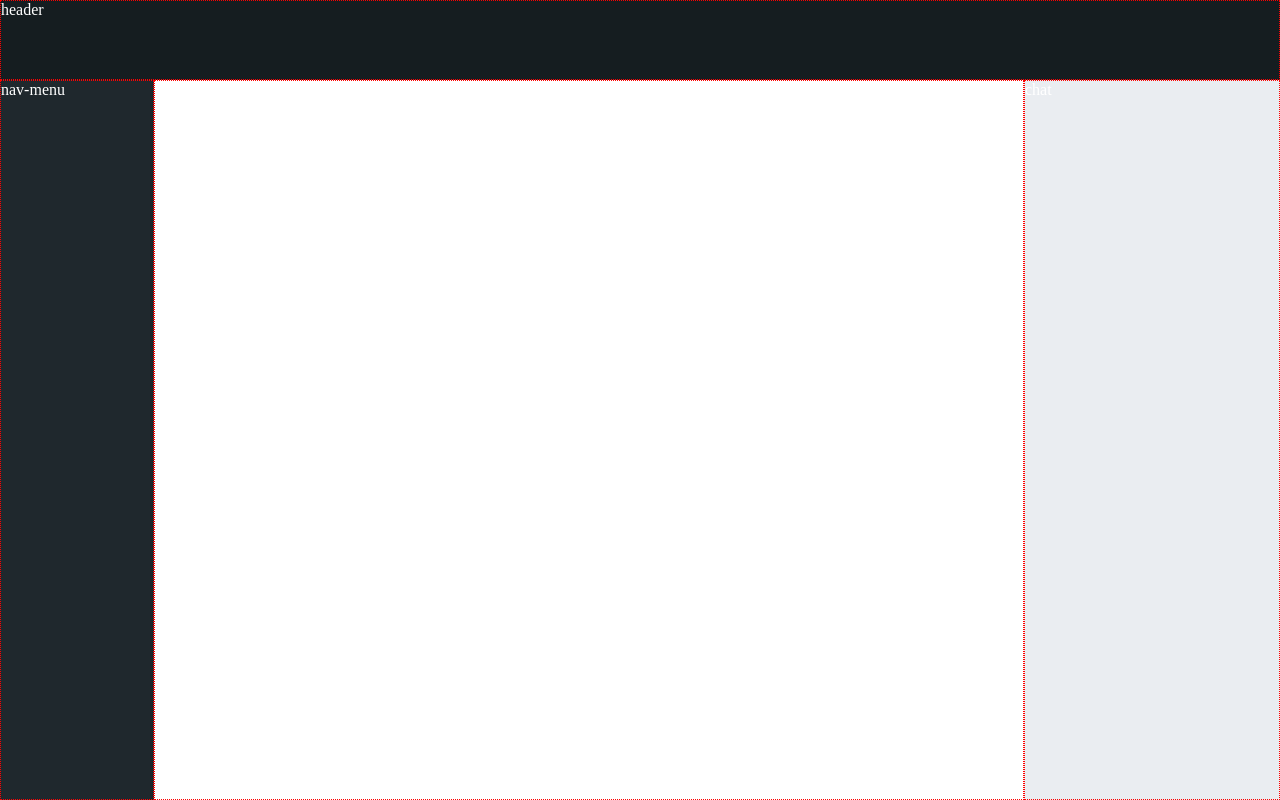
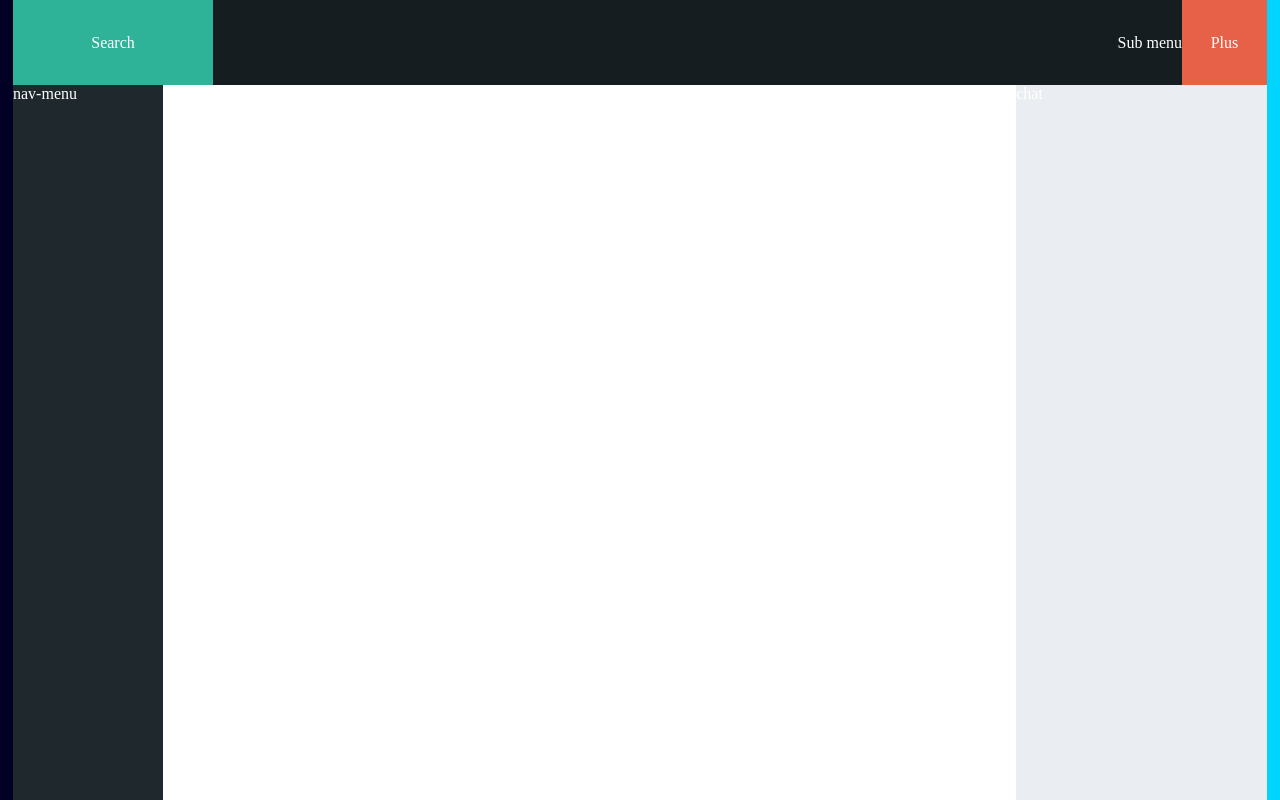
Before and after one commit to nagamanikanta-satyanarayana/css-template-design, a plain HTML site: page index.html in a window 1280 px wide. Drawn offline with Linux system fonts and the light colour scheme.

Commit message:
header elements layout updated

```diff
--- a/index.html
+++ b/index.html
@@ -7,7 +7,11 @@
 </head>
 <body>
     <div class="container">
-       <div class="header"> header </div>
+       <div class="header">
+           <div class="search flex-center">Search</div>
+           <div class="nav-menu flex-center">Sub menu</div>
+           <div class="add-new flex-center">Plus</div>
+       </div>
        <div class="menu"> nav-menu </div>
        <div class="content"> content </div>
        <div class="chat"> chat </div>
--- a/index.scss
+++ b/index.scss
@@ -1,20 +1,30 @@
 @import 'base';
 body {
     color: white;
+    background: linear-gradient(90deg, rgba(2,0,36,1) 0%, rgba(9,9,121,1) 56%, rgba(0,212,255,1) 81%);
 }
+
+// general utilities
+.flex-center {
+    display: flex;
+    align-items: center;
+    justify-content: center;
+}
+
 .container {
+    margin: auto;
+    max-width: 1254px;
     display: grid;
     grid-template-areas:
         "header header header"
         "menu content chat"
         ;
-    grid-template-rows: 80px 1fr;
+    grid-template-rows: 85px 1fr;
     grid-template-columns: 12% 1fr 20%;
     min-height: 100vh;
-    div {
-        border: 1px dotted red;
-    }
+
     .header {
+        display: flex;
         background-color: $header-color;
         grid-area: header;
     }
@@ -25,10 +35,24 @@ body {
 
     .content {
         grid-area: content;
+        background-color: white;
     }
 
     .chat {
         background-color: $chat-color;
         grid-area: chat;
     }
+
+    .search {
+        background-color: $green-color;
+        width: 200px;
+    }
+    .nav-menu {
+        flex-grow: 1;
+        justify-content: flex-end;
+    }
+    .add-new {
+        background-color: $orange-color;
+        width: 85px;
+    }
 }
```
Also changed, not shown: index.css, 1 other file.
